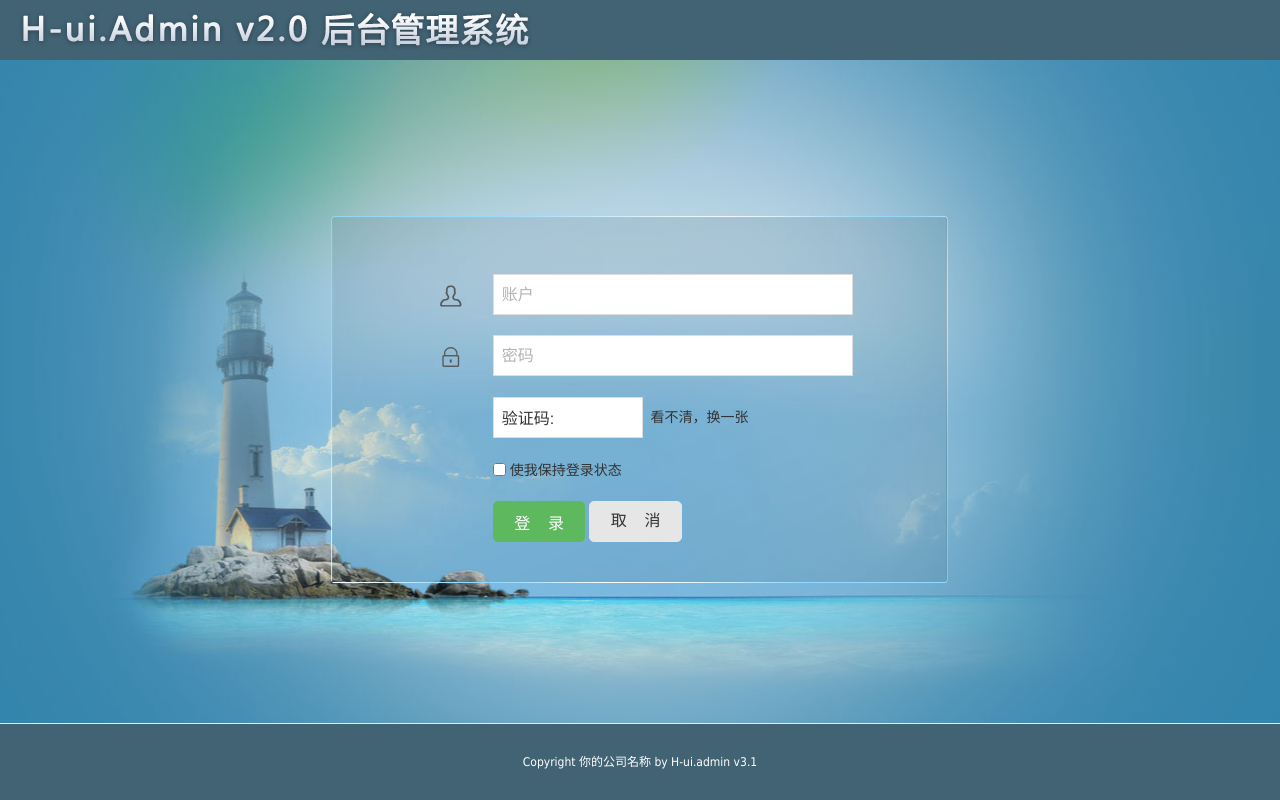
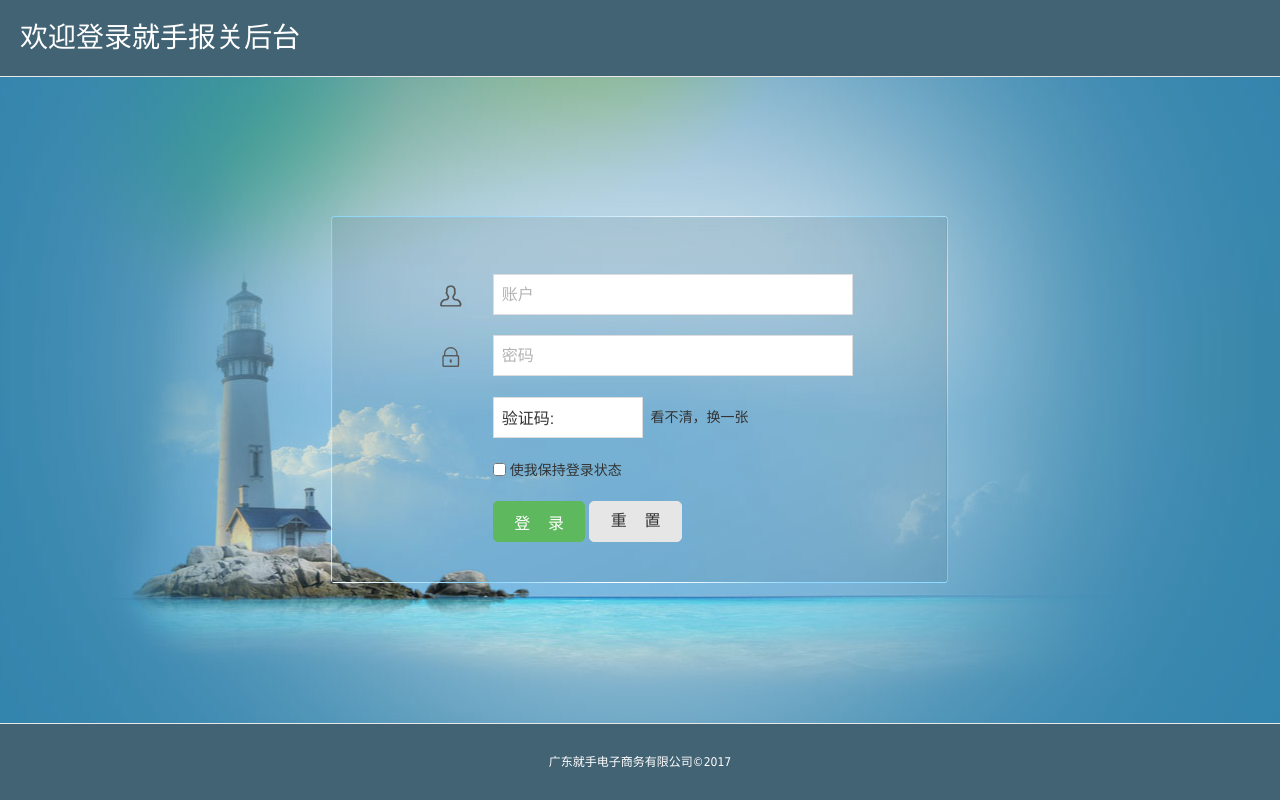
Before and after one commit to Nravel/jiushouDeclare, a PHP site: page /application/admin/view/login/login.html in a window 1280 px wide. Run offline with PHP 8.4, Linux system fonts and the light colour scheme; some libraries are stand-ins or nearby versions.

```diff
--- a/application/admin/controller/Common.php
+++ b/application/admin/controller/Common.php
@@ -15,9 +15,9 @@ use think\Request;
 class Common extends Controller
 {
     protected $request = null;
-    public function __construct(Request $request = null)
-    {
+    public function __construct(Request $request = null) {
         parent::__construct($request);
         $this->request = $request;
     }
+
 }
--- a/application/admin/controller/Index.php
+++ b/application/admin/controller/Index.php
@@ -18,7 +18,7 @@ class Index extends Common
         return $this->fetch("index");
     }
     public function welcome() {
-        return $this->fetch('welcome');
+        return $this->fetch('Login/login');
     }
     public function setFields() {
         $excel = new Excel();
--- a/application/admin/model/OrderBatch.php
+++ b/application/admin/model/OrderBatch.php
@@ -49,7 +49,7 @@ class OrderBatch extends Model
         //定义订单头的字段
         $head_fields = Loader::model("OrderHead")->getTableFields();
         //移除不需要的字段
-        $hfields_no = ["id","pay_code","pay_name","pay_transaction_id","oh_note","batch_time"];
+        $hfields_no = ["id","pay_code","pay_name","pay_transaction_id","oh_note","batch_time","declare_status","create_time"];
         $head_fields = array_merge(array_diff($head_fields,$hfields_no));
         //定义商品信息的字段
         $goods_fields = Loader::model("OrderGoods")->getTableFields();
--- a/application/admin/model/OrderHead.php
+++ b/application/admin/model/OrderHead.php
@@ -16,6 +16,10 @@ use traits\model\SoftDelete;
 
 class OrderHead extends Model
 {
+    protected $autoWriteTimestamp = 'datetime';
+    // 关闭自动写入update_time字段
+    protected $updateTime = false;
+
     //新增订单头记录
     public function saveDatas($datas,$harr,$garr,$batch) {
         $orderHead = new OrderHead();
--- a/application/admin/validate/Order.php
+++ b/application/admin/validate/Order.php
@@ -28,6 +28,7 @@ class Order extends Validate
         'consignee|收货人姓名' => 'require|chsAlpha',
         'consignee_telephone|收货人电话' => 'require|number|max:20',
         'consignee_address|收货地址' => 'require',
+        'declare_status|报关状态' => 'in:0,1',
         'gnum|商品序号' => 'require|number|max:4',
         'item_name|企业商品名称' => 'require|chsAlphaNum',
         'qty|数量' => 'require|number|/^[0-9]{1,19}(.[0-9]{1,2})?$/',
@@ -56,7 +57,7 @@ class Order extends Validate
     ];
 
     protected $scene = [
-        'edit_head' => ['goods_value','freight','discount','tax_total','actural_paid','currency','buyer_name','buyer_telephone','buyer_id_type','buyer_id_number','consignee','consignee_telephone','consignee_address'],
+        'edit_head' => ['goods_value','freight','discount','tax_total','actural_paid','currency','buyer_name','buyer_telephone','buyer_id_type','buyer_id_number','consignee','consignee_telephone','consignee_address','declare_status'],
         'edit_goods' => ['item_name','qty','qty1','unit','unit1','country','hscode','gjcode','gtype','price','total_price','currency']
     ];
 }
--- a/application/admin/view/login/login.html
+++ b/application/admin/view/login/login.html
@@ -18,13 +18,30 @@
 <script type="text/javascript" src="__PUBLIC__/lib/DD_belatedPNG_0.0.8a-min.js" ></script>
 <script>DD_belatedPNG.fix('*');</script>
 <![endif]-->
-<title>后台登录 - H-ui.admin v3.1</title>
-<meta name="keywords" content="H-ui.admin v3.1,H-ui网站后台模版,后台模版下载,后台管理系统模版,HTML后台模版下载">
-<meta name="description" content="H-ui.admin v3.1，是一款由国人开发的轻量级扁平化网站后台模板，完全免费开源的网站后台管理系统模版，适合中小型CMS后台系统。">
+<title>就手报关-后台登录</title>
+  <style>
+    .head {
+      position: absolute;
+      left: 0;
+      right: 0;
+      width: 100%;
+      z-index: 99;
+      height: 46px;
+      line-height: 46px;
+      top: 0;
+      /*text-align: center;*/
+      color: #fff;
+      font-size: 28px;
+      background-color: #426374;
+      padding: 15px 20px;
+      font-family: tahoma,Arial;
+      border-bottom: 1px solid #e8e8e8;
+    }
+  </style>
 </head>
 <body>
 <input type="hidden" id="TenantId" name="TenantId" value="" />
-<div class="header"></div>
+<div class="head">欢迎登录就手报关后台</div>
 <div class="loginWraper">
   <div id="loginform" class="loginBox">
     <form class="form form-horizontal" action="index.html" method="post">
@@ -55,13 +72,13 @@
       <div class="row cl">
         <div class="formControls col-xs-8 col-xs-offset-3">
           <input name="" type="submit" class="btn btn-success radius size-L" value="&nbsp;登&nbsp;&nbsp;&nbsp;&nbsp;录&nbsp;">
-          <input name="" type="reset" class="btn btn-default radius size-L" value="&nbsp;取&nbsp;&nbsp;&nbsp;&nbsp;消&nbsp;">
+          <input name="" type="reset" class="btn btn-default radius size-L" value="&nbsp;重&nbsp;&nbsp;&nbsp;&nbsp;置&nbsp;">
         </div>
       </div>
     </form>
   </div>
 </div>
-<div class="footer">Copyright 你的公司名称 by H-ui.admin v3.1</div>
+<div class="footer">广东就手电子商务有限公司&copy;2017</div>
 <script type="text/javascript" src="__PUBLIC__/lib/jquery/1.9.1/jquery.min.js"></script>
 <script type="text/javascript" src="__PUBLIC__/static/h-ui/js/H-ui.min.js"></script>
 <!--此乃百度统计代码，请自行删除-->
--- a/application/admin/view/order/order-preview.html
+++ b/application/admin/view/order/order-preview.html
@@ -213,7 +213,7 @@
             even: true,
             page: true,
             limits: [5,10,20,40,80],
-            limit: 5,
+            limit: 8,
             done: function (res,curr,count) {
                 $(".top-total").children("strong").html(count);
                 if (count == 0) {
@@ -306,7 +306,7 @@
             even: true,
             page: true,
             limits: [5,10,20,40,80],
-            limit: 5,
+            limit: 8,
             done: function (res,curr,count) {
                 $(".bot-total").children("strong").html(count);
                 if (count == 0) {
```
Also changed, not shown: application/admin/controller/Order.php (+23 -16 lines), application/admin/view/index/index.html (+0 -14 lines), application/admin/view/index/welcome.html (+1 -11 lines), application/admin/view/order/order-details.html (+8 -0 lines), application/admin/view/order/order-edit.html (+11 -1 lines), application/admin/view/order/order-list.html (+5 -2 lines).
